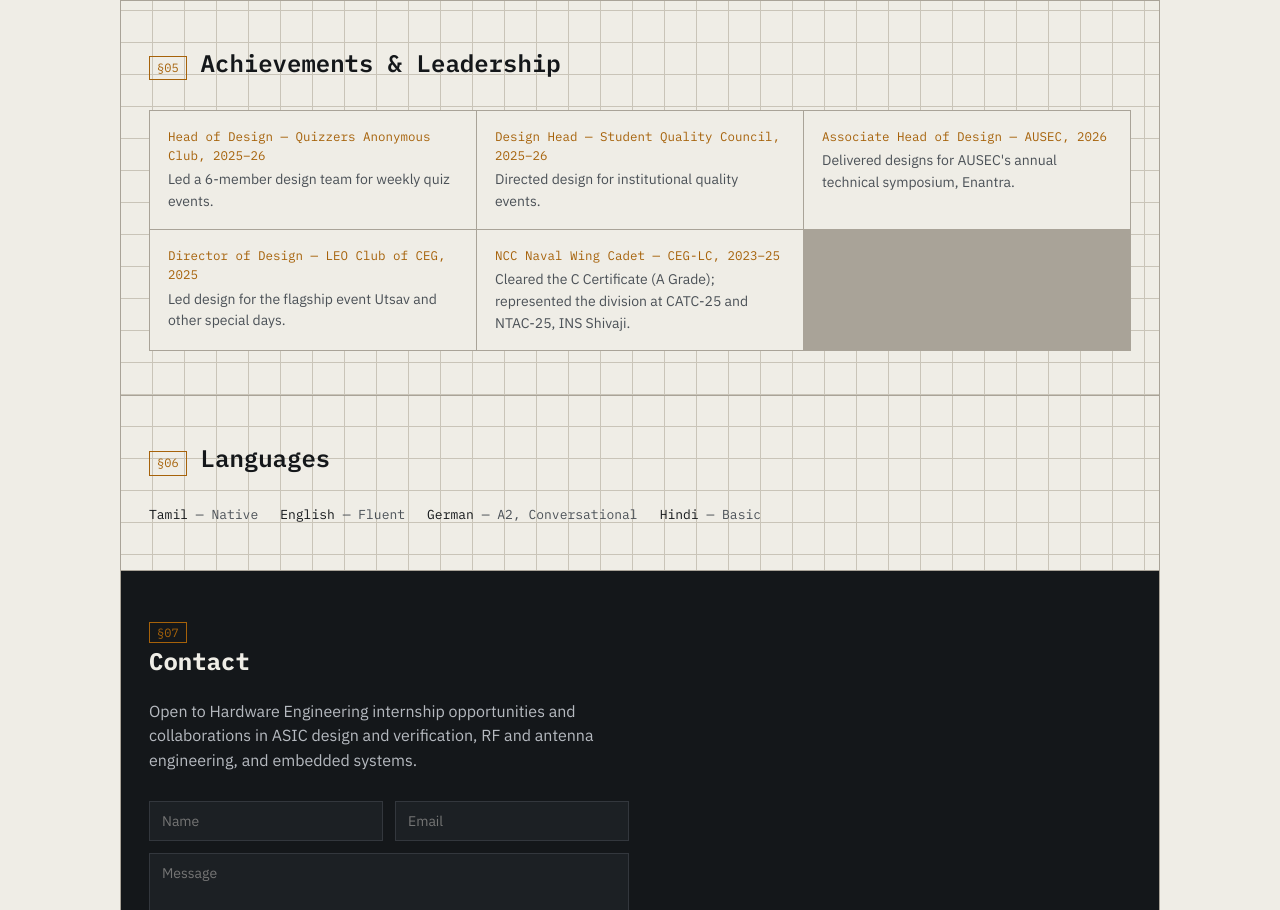
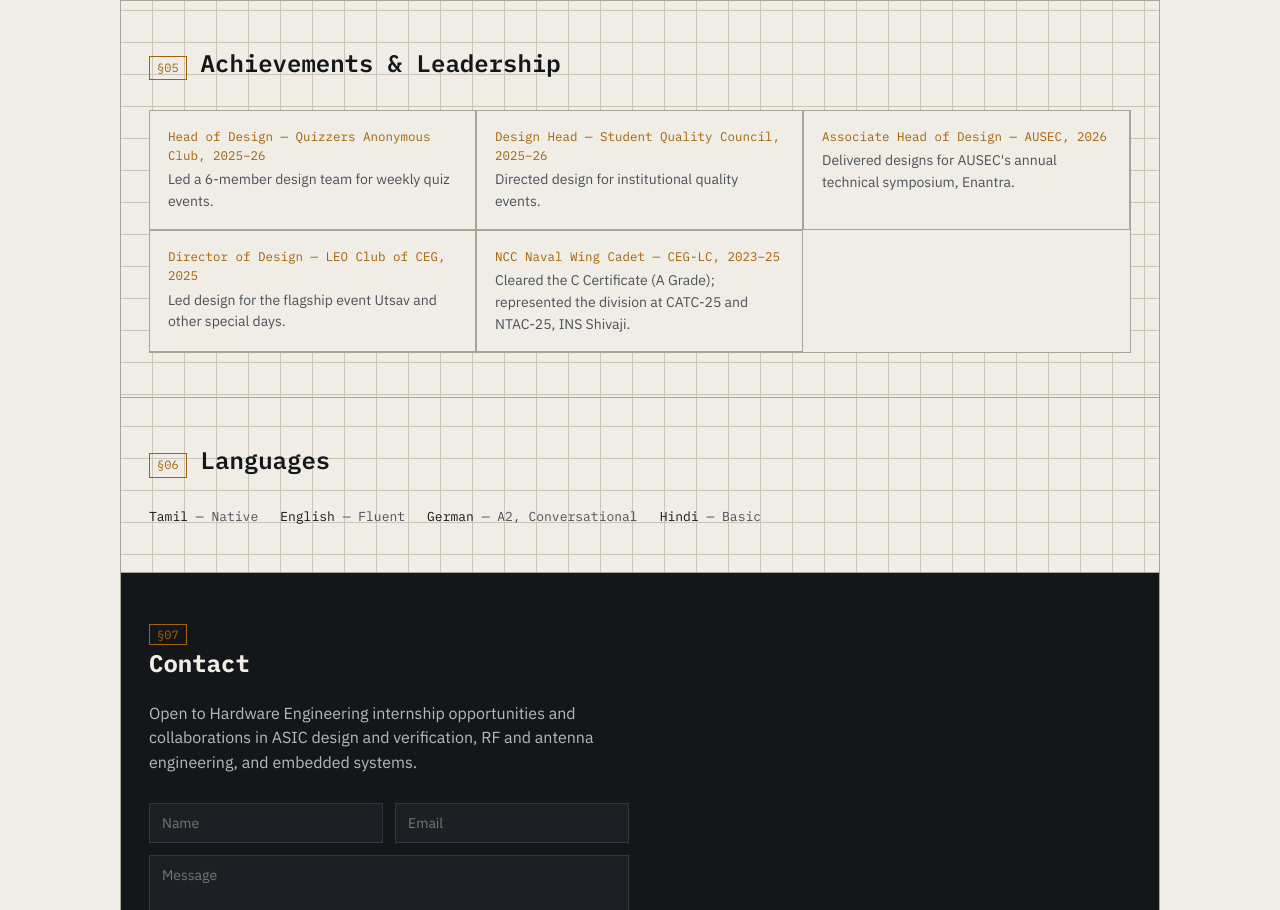
Before and after one commit to Sudarshan-veera/sudarshan-veera.github.io, a plain HTML site: page index.html in a window 1280 px wide. Shown: the part 4021-4931 px from the top of the page. Drawn offline with Linux system fonts and the light colour scheme.

Commit message:
Fix empty grid cell showing grey box

```diff
--- a/index.html
+++ b/index.html
@@ -403,8 +403,8 @@
   @media (max-width:600px){.exp-item{grid-template-columns:1fr;}}
 
   /* ---------- ACHIEVEMENTS ---------- */
-  .ach-grid{display:grid; grid-template-columns:repeat(auto-fit, minmax(260px,1fr)); gap:1px; background:var(--line-strong); border:1px solid var(--line-strong);}
-  .ach-cell{background:var(--paper); padding:16px 18px;}
+  .ach-grid{display:grid; grid-template-columns:repeat(auto-fit, minmax(260px,1fr)); gap:1px; background:var(--paper); border:1px solid var(--line-strong);}
+  .ach-cell{background:var(--paper); padding:16px 18px; border:1px solid var(--line-strong); margin:-1px 0 0 -1px;}
   .ach-cell .role{font-family:'IBM Plex Mono', monospace; font-size:12.5px; color:var(--copper); margin-bottom:4px;}
   .ach-cell p{margin:0; font-size:14px; color:var(--ink-soft);}
 
```
